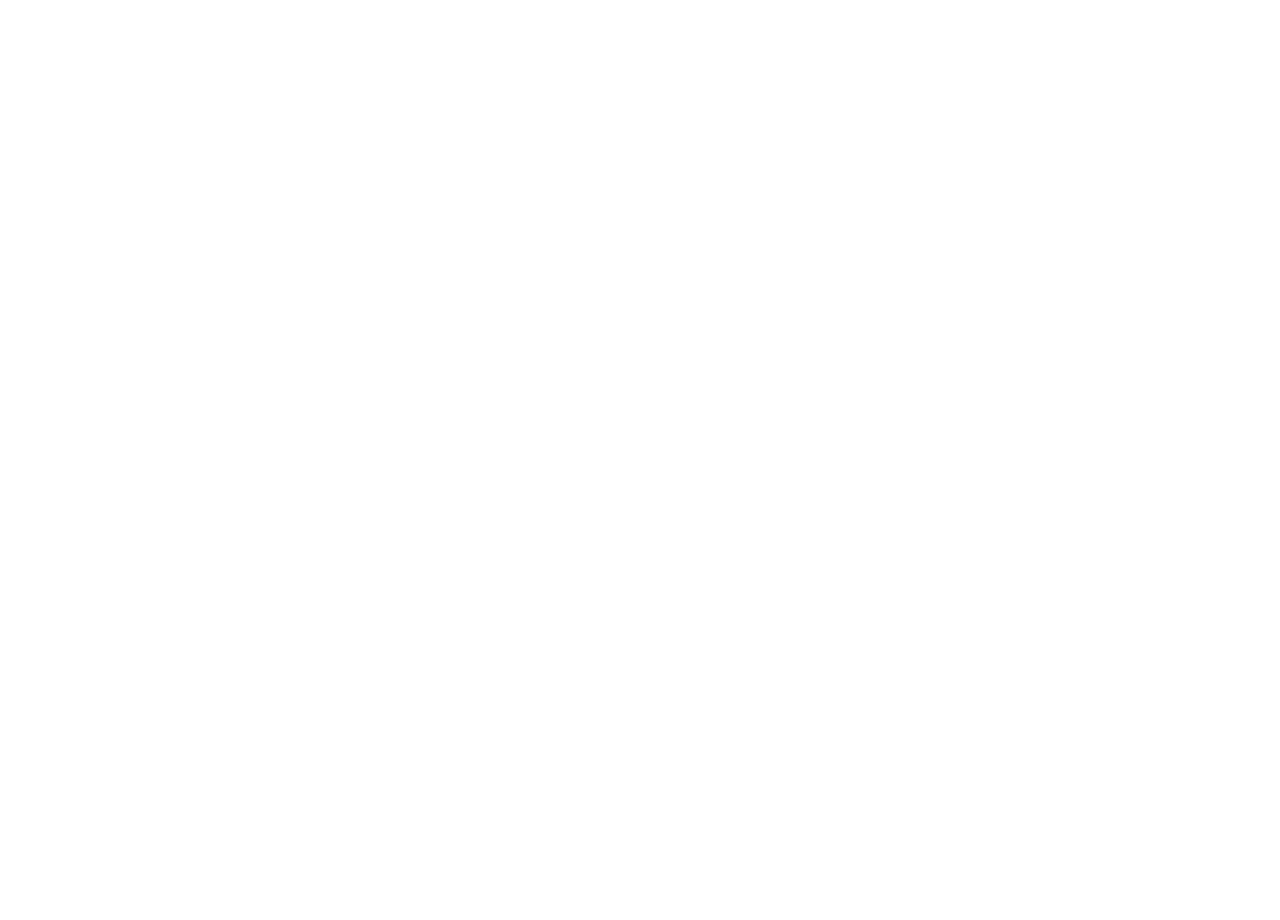
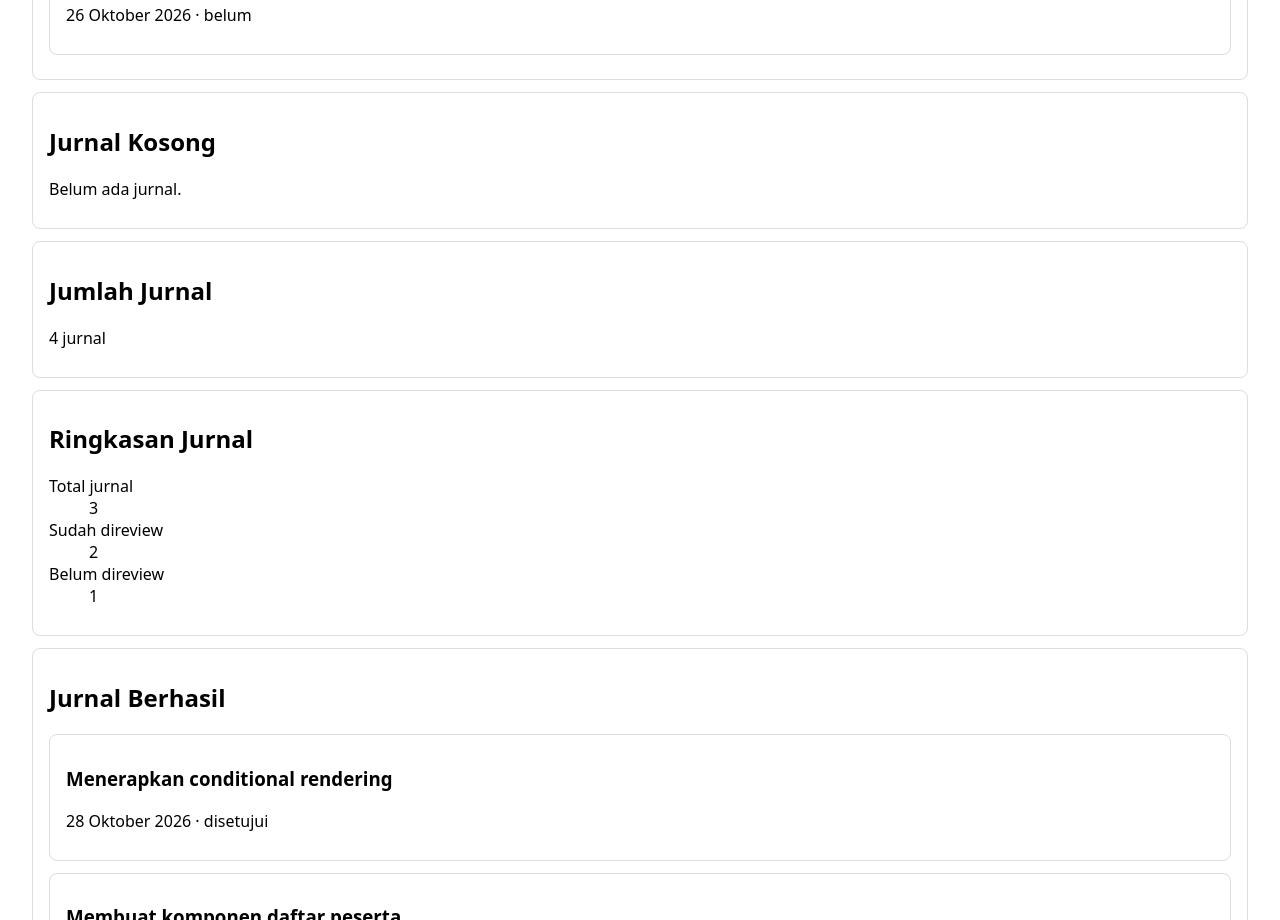
Before and after one commit to ajengnielza/magang-web, a React (Vite) app: page / in a window 1280 px wide. Shown: the part 1880-2800 px from the top of the page. Before the commit the page ends 1126 px from the top, so only its background shows below. Built offline with nearby package versions, Linux system fonts and the light colour scheme.

Commit message:
feat: lists, keys, and conditional rendering

```diff
--- a/src/App.tsx
+++ b/src/App.tsx
@@ -1,18 +1,60 @@
 import Header from "./components/Header";
+import Kartu from "./components/Kartu";
 import DaftarPeserta from "./components/DaftarPeserta";
 import NomorUrut from "./components/NomorUrut";
+import DaftarJurnal from "./components/DaftarJurnal";
+import JumlahJurnal from "./components/JumlahJurnal";
+import RingkasanJurnal from "./components/RingkasanJurnal";
+import HasilJurnal from "./components/HasilJurnal";
+
 import { pesertaTiruan } from "./data/pesertaTiruan";
+import { jurnalTiruan } from "./data/jurnalTiruan";
 
 export default function App() {
   return (
     <main>
       <Header judul="Jurnal Magang" />
 
-      <DaftarPeserta peserta={pesertaTiruan} />
+      <Kartu judul="Daftar Peserta">
+        <DaftarPeserta peserta={pesertaTiruan} />
 
-      {pesertaTiruan.map((p, i) => (
-        <NomorUrut key={p.id} nomor={i + 1} />
-      ))}
+        {pesertaTiruan.map((peserta, index) => (
+          <NomorUrut key={peserta.id} nomor={index + 1} />
+        ))}
+      </Kartu>
+
+      <Kartu judul="Peserta Kosong">
+        <DaftarPeserta peserta={[]} />
+      </Kartu>
+
+      <Kartu judul="Daftar Jurnal">
+        <DaftarJurnal jurnal={jurnalTiruan} />
+      </Kartu>
+
+      <Kartu judul="Jurnal Kosong">
+        <DaftarJurnal jurnal={[]} />
+      </Kartu>
+
+      <Kartu judul="Jumlah Jurnal">
+        <JumlahJurnal jumlah={4} />
+        <JumlahJurnal jumlah={0} />
+      </Kartu>
+
+      <Kartu judul="Ringkasan Jurnal">
+        <RingkasanJurnal jurnal={jurnalTiruan} />
+      </Kartu>
+
+      <Kartu judul="Jurnal Berhasil">
+        <HasilJurnal status="berhasil" data={jurnalTiruan} />
+      </Kartu>
+
+      <Kartu judul="Jurnal Memuat">
+        <HasilJurnal status="memuat" />
+      </Kartu>
+
+      <Kartu judul="Jurnal Gagal">
+        <HasilJurnal status="gagal" pesan="Koneksi terputus" />
+      </Kartu>
     </main>
   );
 }
--- /dev/null
+++ b/src/components/DaftarJurnal.tsx
@@ -0,0 +1,36 @@
+import type { Jurnal } from "../types/jurnal";
+import { formatTanggal } from "../utils/format";
+
+interface DaftarJurnalProps {
+  jurnal: readonly Jurnal[];
+}
+
+export default function DaftarJurnal({ jurnal }: DaftarJurnalProps) {
+  if (jurnal.length === 0) {
+    return <p>Belum ada jurnal.</p>;
+  }
+  const terbaruDulu = [...jurnal].sort(
+  (a, b) =>
+    new Date(b.createdAt).getTime() - new Date(a.createdAt).getTime()
+);
+
+  return (
+    <section>
+      {terbaruDulu.map((j) =>  (
+        <article key={j.id} className="kartu">
+          <h3>{j.kegiatan}</h3>
+
+          <p>
+            {formatTanggal(j.createdAt)} · {j.statusReview}
+          </p>
+
+          {j.hambatan && <p>Hambatan: {j.hambatan}</p>}
+
+          {j.lampiran && j.lampiran.length > 0 && (
+            <p>{j.lampiran.length} lampiran</p>
+          )}
+        </article>
+      ))}
+    </section>
+  );
+}
--- a/src/components/DaftarPeserta.tsx
+++ b/src/components/DaftarPeserta.tsx
@@ -6,6 +6,10 @@ interface DaftarPesertaProps {
 }
 
 export default function DaftarPeserta({ peserta }: DaftarPesertaProps) {
+  if (peserta.length === 0) {
+    return <p>Belum ada peserta.</p>;
+  }
+
   return (
     <section>
       {peserta.map((p) => (
--- /dev/null
+++ b/src/components/HasilJurnal.tsx
@@ -0,0 +1,20 @@
+import type { Jurnal } from "../types/jurnal";
+import DaftarJurnal from "./DaftarJurnal";
+
+type HasilJurnalProps =
+  | { status: "memuat" }
+  | { status: "berhasil"; data: Jurnal[] }
+  | { status: "gagal"; pesan: string };
+
+export default function HasilJurnal(props: HasilJurnalProps) {
+  switch (props.status) {
+    case "memuat":
+      return <p>Memuat data...</p>;
+
+    case "berhasil":
+      return <DaftarJurnal jurnal={props.data} />;
+
+    case "gagal":
+      return <p role="alert">Gagal: {props.pesan}</p>;
+  }
+}
--- /dev/null
+++ b/src/components/JumlahJurnal.tsx
@@ -0,0 +1,7 @@
+interface JumlahJurnalProps {
+  jumlah: number;
+}
+
+export default function JumlahJurnal({ jumlah }: JumlahJurnalProps) {
+ return <div>{jumlah > 0 && <p>{jumlah} jurnal</p>}</div>;
+}
--- /dev/null
+++ b/src/components/RingkasanJurnal.tsx
@@ -0,0 +1,29 @@
+import { Fragment } from "react";
+import type { Jurnal } from "../types/jurnal";
+
+interface RingkasanJurnalProps {
+  jurnal: readonly Jurnal[];
+}
+
+export default function RingkasanJurnal({ jurnal }: RingkasanJurnalProps) {
+  const total = jurnal.length;
+  const belum = jurnal.filter((j) => j.statusReview === "belum").length;
+  const sudah = total - belum;
+
+  const baris = [
+    { label: "Total jurnal", nilai: total },
+    { label: "Sudah direview", nilai: sudah },
+    { label: "Belum direview", nilai: belum },
+  ];
+
+  return (
+    <dl>
+      {baris.map((b) => (
+        <Fragment key={b.label}>
+          <dt>{b.label}</dt>
+          <dd>{b.nilai}</dd>
+        </Fragment>
+      ))}
+    </dl>
+  );
+}
--- /dev/null
+++ b/src/data/jurnalTiruan.ts
@@ -0,0 +1,45 @@
+import type { Jurnal } from "../types/jurnal";
+
+export const jurnalTiruan: Jurnal[] = [
+  {
+    id: 1,
+    pesertaId: 1,
+    reviewerId: null,
+    kegiatan: "Mempelajari dasar React dan TypeScript",
+    hambatan: null,
+    linkCommit: null,
+    statusReview: "belum",
+    catatanMentor: null,
+    lampiran: [],
+    createdAt: "2026-10-26T03:15:00.000Z",
+  },
+  {
+    id: 2,
+    pesertaId: 1,
+    reviewerId: 2,
+    kegiatan: "Membuat komponen daftar peserta",
+    hambatan: "Masih kesulitan memahami penggunaan props",
+    linkCommit: "https://github.com/contoh/repo/commit/abc123",
+    statusReview: "revisi",
+    catatanMentor: "Perbaiki tipe data props",
+    lampiran: [
+      {
+        url: "/images/daftar-peserta.png",
+        keterangan: "Tampilan daftar peserta",
+      },
+    ],
+    createdAt: "2026-10-27T03:15:00.000Z",
+  },
+  {
+    id: 3,
+    pesertaId: 1,
+    reviewerId: 2,
+    kegiatan: "Menerapkan conditional rendering",
+    hambatan: "",
+    linkCommit: null,
+    statusReview: "disetujui",
+    catatanMentor: null,
+    lampiran: null,
+    createdAt: "2026-10-28T03:15:00.000Z",
+  },
+];
--- /dev/null
+++ b/src/types/jurnal.ts
@@ -0,0 +1,17 @@
+export interface Lampiran {
+  url: string;
+  keterangan?: string;
+}
+
+export interface Jurnal {
+  id: number;
+  pesertaId: number;
+  reviewerId: number | null;
+  kegiatan: string;
+  hambatan: string | null;
+  linkCommit: string | null;
+  statusReview: "belum" | "disetujui" | "revisi";
+  catatanMentor: string | null;
+  lampiran: Lampiran[] | null;
+  createdAt: string; // ISO dari JSON, bukan Date
+}
--- /dev/null
+++ b/src/utils/format.ts
@@ -0,0 +1,11 @@
+export function formatTanggal(iso: string): string {
+  const tanggal = new Date(iso);
+  if (Number.isNaN(tanggal.getTime())) return "-";
+
+  return tanggal.toLocaleDateString("id-ID", {
+    day: "numeric",
+    month: "long",
+    year: "numeric",
+  });
+}
+// formatTanggal("2026-10-26T03:15:00.000Z") menghasilkan "26 Oktober 2026"
```
Also changed, not shown: src/latihan/uji-tipe.tsx (+20 -4 lines), 1 other file (tests, documents, lock files or other folders).
